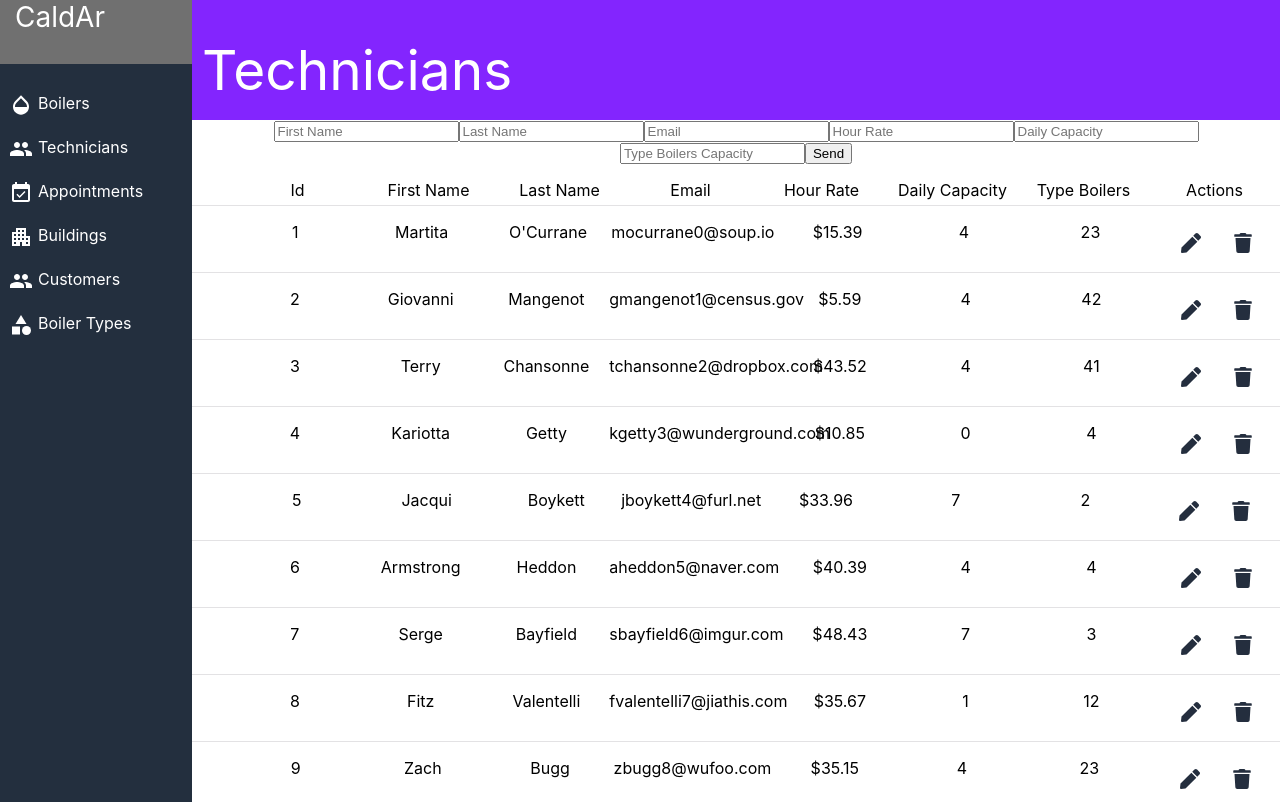
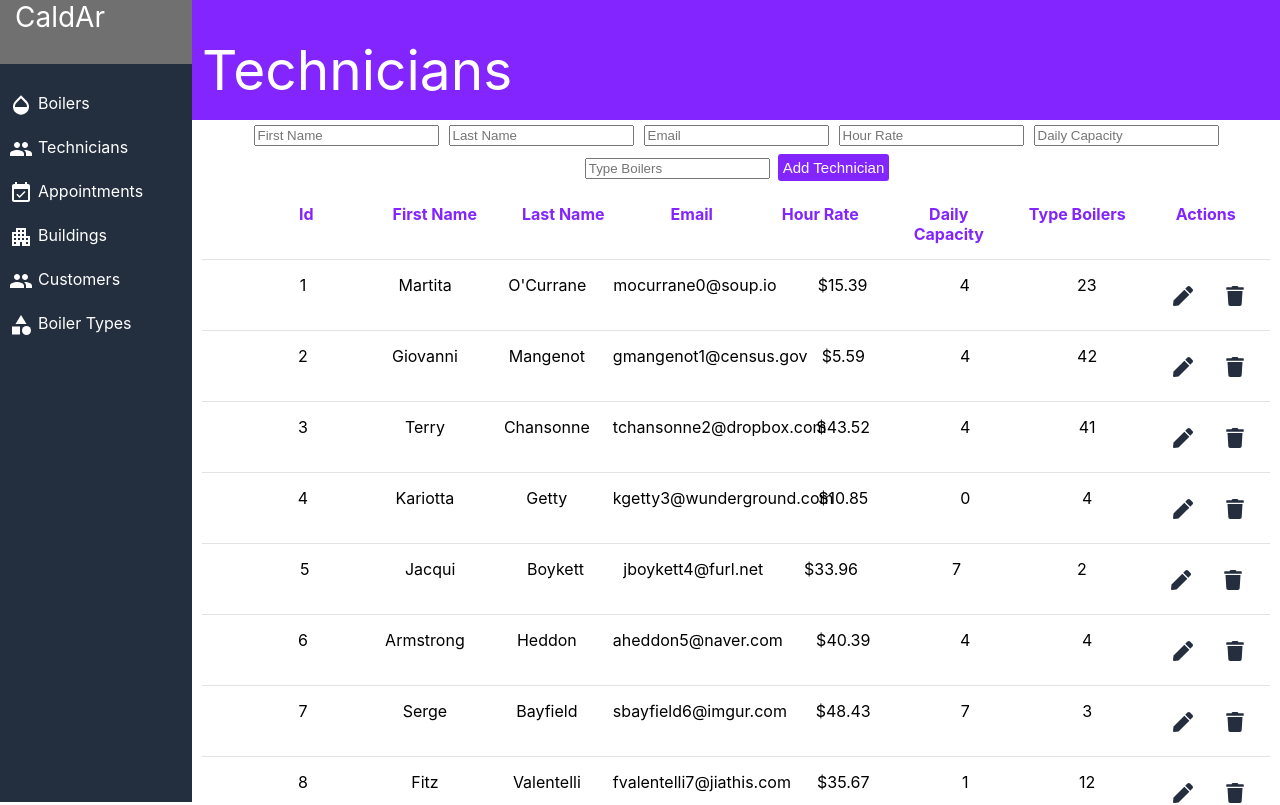
Before and after one commit to arltaugusto/caldAR-react-app, a React (Create React App) app: page /technicians in a window 1280 px wide. Shown: the top 805 px of the page. Built offline with nearby package versions, Linux system fonts and the light colour scheme.

Commit message:
Add technician

```diff
--- a/src/Components/Sections/TechniciansSection/AddTechnician.js
+++ b/src/Components/Sections/TechniciansSection/AddTechnician.js
@@ -1,47 +1,15 @@
-import React, { Component } from 'react';
+import React from 'react';
 
-export class addTechnician extends Component {
-    state = {
-      firstName: '',
-      lastName: '',
-      email: '',
-      hourRate: '',
-      dailyCapacity: '',
-      typeBoilersId: '',
-    }
-
-    onChange = (e) => this.setState({
-      [e.target.name]: e.target.value,
-    });
-
-    onSubmit = (e) => {
-      e.preventDefault();
-      this.props.AddTechnician(this.state);
-      this.setState(
-        {
-          firstName: '',
-          lastName: '',
-          email: '',
-          hourRate: '',
-          dailyCapacity: '',
-          typeBoilersId: '',
-        },
-      );
-    }
-
-    render() {
-      return (
-        <form onSubmit={this.onSubmit}>
-          <input type='text' name='firstName' placeholder='First Name' value={this.state.firstName} onChange={this.onChange}/>
-          <input type='text' name='lastName' placeholder='Last Name' value={this.state.lastName} onChange={this.onChange}/>
-          <input type='text' name='email' placeholder='Email' value={this.state.email} onChange={this.onChange}/>
-          <input type='number' name='hourRate' placeholder='Hour Rate' value={this.state.hourRate} onChange={this.onChange}/>
-          <input type='number' name='dailyCapacity' placeholder='Daily Capacity' value={this.state.dailyCapacity} onChange={this.onChange}/>
-          <input type='number' name='typeBoilersId' placeholder='Type Boilers Capacity' value={this.state.typeBoilersId} onChange={this.onChange}/>
-          <input type='submit' onClick={this.props.AddTechnician} value='Send' />
+const addTechnician = (props) => (
+        <form onSubmit={props.onSubmit}>
+          <input type='text' name='firstName' placeholder='First Name' value={props.firstName} onChange={props.onChange}/>
+          <input type='text' name='lastName' placeholder='Last Name' value={props.lastName} onChange={props.onChange}/>
+          <input type='text' name='email' placeholder='Email' value={props.email} onChange={props.onChange}/>
+          <input type='text' name='hourRate' placeholder='Hour Rate' value={props.hourRate} onChange={props.onChange}/>
+          <input type='number' name='dailyCapacity' placeholder='Daily Capacity' value={props.dailyCapacity} onChange={props.onChange}/>
+          <input type='text' name='typeBoilersId' placeholder='Type Boilers' value={props.typeBoilersId} onChange={props.onChange}/>
+          <input type='submit'className='submit-button' value='Add Technician' />
         </form>
-      );
-    }
-}
+);
 
 export default addTechnician;
--- a/src/Components/Sections/TechniciansSection/TechnicianItem.js
+++ b/src/Components/Sections/TechniciansSection/TechnicianItem.js
@@ -22,46 +22,61 @@ const TechnicianItem = (props) => {
 
   if (technicianItem.isEditing) {
     return (
-      <ul>
+      <ul className="ulStyle">
+        <li className='liStyle'>
+          {props.technician.id}
+        </li>
+        <li className='liStyle'>
           <input
             type='text'
             name='firstName'
-          value={technicianItem.firstName}
+            value={props.technician.firstName}
             onChange={onChange}
           />
+        </li>
+        <li className='liStyle'>
           <input
             type='text'
             name='lastName'
-          value={technicianItem.lastName}
+            value={props.technician.lastName}
             onChange={onChange}
           />
+        </li>
+        <li className='liStyle'>
           <input
             type='text'
             name='email'
-          value={technicianItem.email}
+            value={props.technician.email}
             onChange={onChange}
           />
+        </li>
+        <li className='liStyle'>
           <input
-        type='number'
+          type='text'
             name='hourRate'
-          value={technicianItem.hourRate}
+            value={props.technician.hourRate}
             onChange={onChange}
           />
+        </li>
+        <li className='liStyle'>
          <input
           type='number'
           name='dailyCapacity'
-          value={technicianItem.dailyCapacity}
+          value={props.technician.dailyCapacity}
           onChange={onChange}
         />
+        </li>
+        <li className='liStyle'>
           <input
-          type='number'
+            type='text'
             name='typeBoilersId'
-          value={technicianItem.typeBoilersId}
+            value={props.technician.typeBoilersId}
             onChange={onChange}
           />
+        </li>
         <div>
-          <button onClick={saveChanges} className="actionButtons">SAVE</button>
-          <button onClick={toggleEdit} className="actionButtons">CANCEL</button>
+          <button onClick={saveChanges} className='submit-button'>Save</button>
+          <button onClick={toggleEdit} className='submit-button'>Cancel</button>
         </div>
       </ul>
     );
--- a/src/Components/Sections/TechniciansSection/TechniciansSection.js
+++ b/src/Components/Sections/TechniciansSection/TechniciansSection.js
@@ -20,17 +20,15 @@ const TechniciansSection = (props) => {
   const [allTechnicians, setAllTechnicians] = useState(technicians);
 
   // Add Technician
-  const addTechnician = ({
-    firstName, lastName, email, hourRate, dailyCapacity, typeBoilersId,
-  }) => {
+  const addTechnician = () => {
     const newTechnician = {
       id: uuid(),
-      firstName,
-      lastName,
-      email,
-      hourRate,
-      dailyCapacity,
-      typeBoilersId,
+      firstName: techniciansForm.firstName,
+      lastName: techniciansForm.lastName,
+      email: techniciansForm.email,
+      hourRate: techniciansForm.hourRate,
+      dailyCapacity: techniciansForm.dailyCapacity,
+      typeBoilersId: techniciansForm.typeBoilersId,
     };
     setAllTechnicians([...allTechnicians, newTechnician]);
     setTechniciansForm({
@@ -57,7 +55,11 @@ const TechniciansSection = (props) => {
   const deleteTechnician = (id) => {
     setAllTechnicians([...allTechnicians.filter((technician) => technician.id !== id)]);
   };
-  const updateTechnician = () => {
+  const updateTechnician = (updatedItem) => {
+    const itemCopy = [...allTechnicians];
+    const updatedTechnician = itemCopy.map((item) => (item.id === updatedItem.id
+      ? updatedItem : item));
+    setAllTechnicians(updatedTechnician);
   };
   return (
    <div >
@@ -69,23 +71,23 @@ const TechniciansSection = (props) => {
       />
       </div>
      <ul className="ulStyle">
-        <li className="liStyle">Id</li>
-        <li className="liStyle">First Name</li>
-        <li className="liStyle">Last Name</li>
-        <li className="liStyle">Email</li>
-        <li className="liStyle">Hour Rate</li>
-        <li className="liStyle">Daily Capacity</li>
-        <li className="liStyle">Type Boilers</li>
-        <li className="liStyle">Actions</li>
+        <li className="liStyle-tit">Id</li>
+        <li className="liStyle-tit">First Name</li>
+        <li className="liStyle-tit">Last Name</li>
+        <li className="liStyle-tit">Email</li>
+        <li className="liStyle-tit">Hour Rate</li>
+        <li className="liStyle-tit">Daily Capacity</li>
+        <li className="liStyle-tit">Type Boilers</li>
+        <li className="liStyle-tit">Actions</li>
       </ul>
-      {allTechnicians.map((technician) => (
+       {allTechnicians.map((technician) => (
         <TechnicianItem
         key={technician.id}
         technician={technician}
         deleteTechnician={deleteTechnician}
         updateTechnician={updateTechnician}
       />
-      ))}
+       ))}
    </div>
   );
 };
--- a/src/Components/Sections/TechniciansSection/technicians-section.css
+++ b/src/Components/Sections/TechniciansSection/technicians-section.css
@@ -52,12 +52,14 @@
 }
 
 .submit-button {
-    width: 327px;
-    height: 48px;
     background-color: #8325FE;
     color: #fff;
     border-radius: 3px;
-    font-size: 16px;
+    font-size: 15px;
+    border: none;
+    margin: 3px;
+    padding: 5px;
+    cursor: pointer;
 }
 
 .single-row {
@@ -73,11 +75,10 @@
 }
 .actionButtons {
     cursor: pointer;
-    color: disable;
     margin: 10px;
     color: #242e3e;
     border: none;
-    background: white
+    background: white;
 }
 
 .ulStyle{
@@ -86,10 +87,26 @@
     justify-content: space-around;
     padding-bottom: 5px;
     list-style:none;
-    border-bottom: 1px solid #e3e2e4
+    border-bottom: 1px solid #e3e2e4;
+    margin: 10px;
 }
 
 .liStyle {
     width: 16%;
     text-align: center;
+    margin: 10 px;
+    padding: 5px;
 }
+.liStyle-tit {
+    width: 16%;
+    text-align: center;
+    color: #8325FE;
+    font-weight: bold;
+    margin: 10px;
+}
+input{
+    margin: 5px;
+}
+.div-buttons{
+    display: inline;
+}
```
Also changed, not shown: 1 other file (tests, documents, lock files or other folders). Lines whose indentation alone changed are shown as unchanged.
